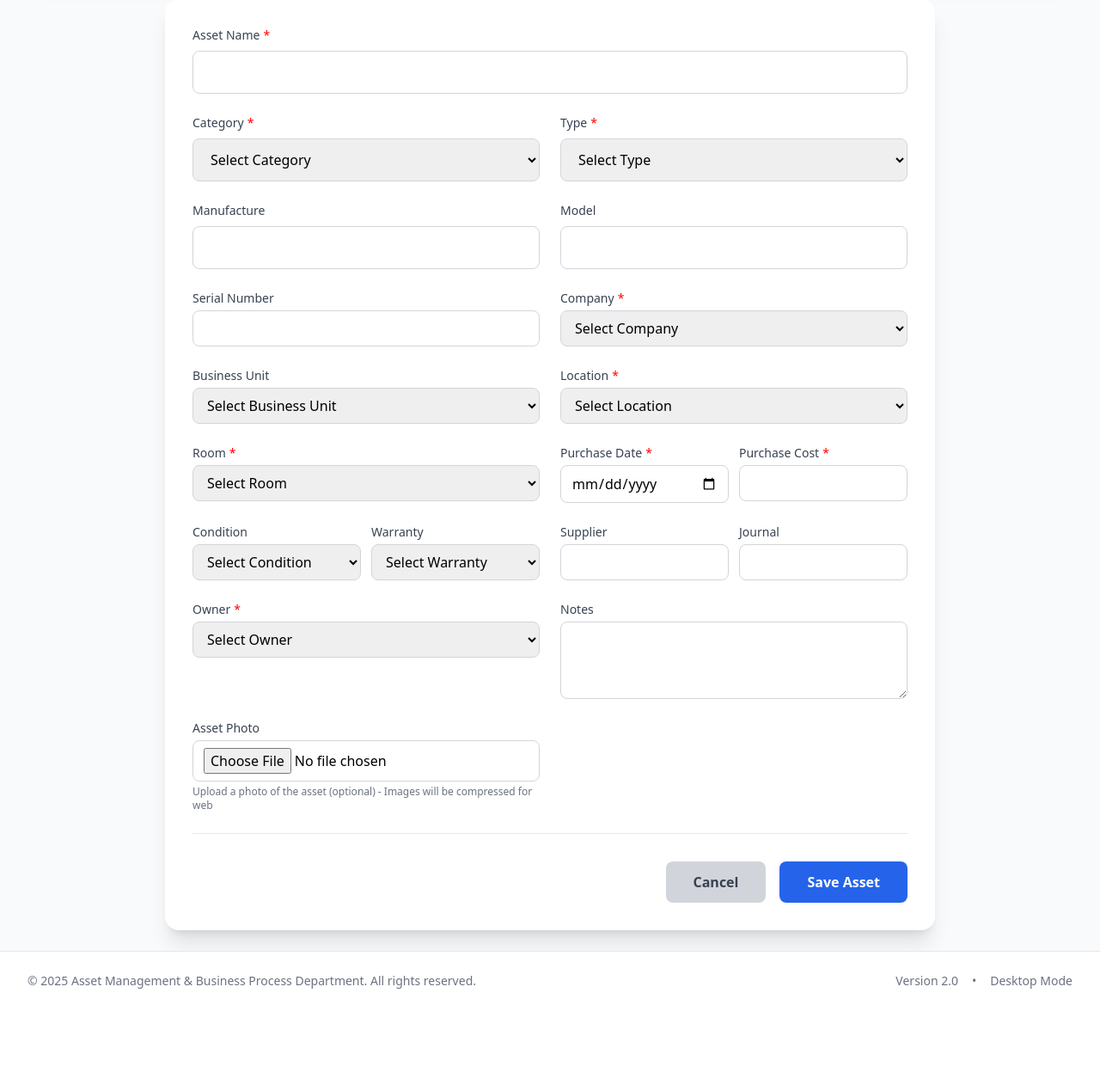
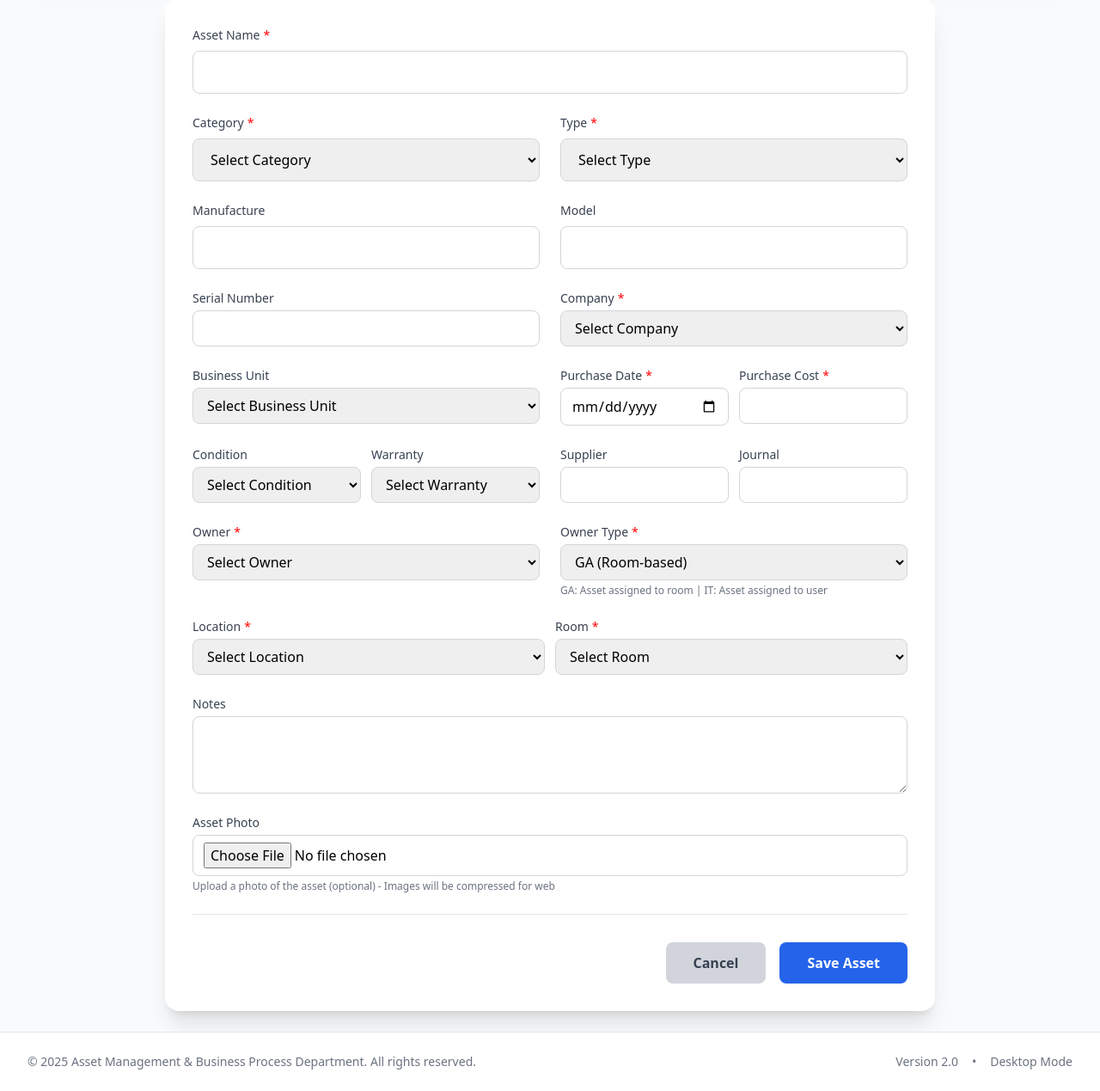
Before and after one commit to hafidzduddin88/asset_management, a Python web app: template app/templates/templates_desktop/asset_management/add.html in a window 1280 px wide. Shown: the part 246-1515 px from the top of the page at 86% size. Before the commit the page ends 1396 px from the top, so only its background shows below. Run offline with Jinja, Linux system fonts and the light colour scheme; the template is opened without the code that fills it, so the values that code supplies are empty; some libraries are stand-ins or nearby versions.

Commit message:
feat: add Owner Type field with GA/IT asset differentiation in add asset form
- Add owner_type dropdown (GA/IT) in add.html
- Implement conditional display: GA (location/room) vs IT (assigned user)
- Add assigned_user_name input with datalist autocomplete
- Update asset_management.py to handle owner_type and assigned_user_name
- Pass users list to template for autocomplete suggestions
- Add toggleAssignmentFields() JavaScript for dynamic field switching
- Conditional validation: required fields change based on owner type

```diff
--- a/app/templates/templates_desktop/asset_management/add.html
+++ b/app/templates/templates_desktop/asset_management/add.html
@@ -111,27 +111,6 @@
             </select>
         </div>
 
-        <!-- Location -->
-        <div>
-            <label for="location_name" class="block text-sm font-medium text-gray-700 required-field">Location</label>
-            <select name="location_name" id="location_name" required
-                class="mt-1 block w-full px-3 py-2 border border-gray-300 rounded-lg focus:ring-primary-500 focus:border-primary-500">
-                <option value="">Select Location</option>
-                {% for location in dropdown_options.locations.keys() %}
-                <option value="{{ location }}">{{ location }}</option>
-                {% endfor %}
-            </select>
-        </div>
-
-        <!-- Room -->
-        <div>
-            <label for="room_name" class="block text-sm font-medium text-gray-700 required-field">Room</label>
-            <select name="room_name" id="room_name" required
-                class="mt-1 block w-full px-3 py-2 border border-gray-300 rounded-lg focus:ring-primary-500 focus:border-primary-500">
-                <option value="">Select Room</option>
-            </select>
-        </div>
-
         <!-- Purchase Date & Cost -->
         <div class="grid grid-cols-2 gap-3">
             <div>
@@ -196,6 +175,62 @@
             </select>
         </div>
 
+        <!-- Owner Type Selection -->
+        <div>
+            <label for="owner_type" class="block text-sm font-medium text-gray-700 required-field">Owner Type</label>
+            <select name="owner_type" id="owner_type" required onchange="toggleAssignmentFields()"
+                class="mt-1 block w-full px-3 py-2 border border-gray-300 rounded-lg focus:ring-primary-500 focus:border-primary-500">
+                <option value="GA">GA (Room-based)</option>
+                <option value="IT">IT (User-based)</option>
+            </select>
+            <p class="mt-1 text-xs text-gray-500">GA: Asset assigned to room | IT: Asset assigned to user</p>
+        </div>
+        </div>
+
+        <!-- GA Fields (Location & Room) - Show by default -->
+        <div id="ga-fields">
+            <div class="grid grid-cols-2 gap-3">
+                <div>
+                    <label for="location_name_ga" class="block text-sm font-medium text-gray-700 required-field">Location</label>
+                    <select name="location_name" id="location_name_ga"
+                        class="mt-1 block w-full px-3 py-2 border border-gray-300 rounded-lg focus:ring-primary-500 focus:border-primary-500">
+                        <option value="">Select Location</option>
+                        {% for location in dropdown_options.locations.keys() %}
+                        <option value="{{ location }}">{{ location }}</option>
+                        {% endfor %}
+                    </select>
+                </div>
+                <div>
+                    <label for="room_name_ga" class="block text-sm font-medium text-gray-700 required-field">Room</label>
+                    <select name="room_name" id="room_name_ga"
+                        class="mt-1 block w-full px-3 py-2 border border-gray-300 rounded-lg focus:ring-primary-500 focus:border-primary-500">
+                        <option value="">Select Room</option>
+                    </select>
+                </div>
+            </div>
+        </div>
+
+        <!-- IT Fields (User Assignment) - Hidden by default -->
+        <div id="it-fields" style="display: none;">
+            <div>
+                <label for="assigned_user_name" class="block text-sm font-medium text-gray-700 required-field">Assigned To User</label>
+                <input type="text" name="assigned_user_name" id="assigned_user_name"
+                       list="users-list"
+                       placeholder="Type user name or username..."
+                       class="mt-1 block w-full px-3 py-2 border border-gray-300 rounded-lg focus:ring-primary-500 focus:border-primary-500">
+                <datalist id="users-list">
+                    {% if users %}
+                        {% for user in users %}
+                        <option value="{{ user.full_name }}">{{ user.username }}{% if user.business_unit_name %} - {{ user.business_unit_name }}{% endif %}</option>
+                        {% endfor %}
+                    {% endif %}
+                </datalist>
+                <p class="mt-1 text-xs text-gray-500">Type user's full name or username. System will auto-resolve to user ID.</p>
+            </div>
+        </div>
+
+        <div class="space-y-6">
+
         <!-- Notes -->
         <div>
             <label for="notes" class="block text-sm font-medium text-gray-700">Notes</label>
@@ -256,8 +291,8 @@ function updateTypes() {
 }
 
 function updateRooms() {
-    const locationSelect = document.getElementById('location_name');
-    const roomSelect = document.getElementById('room_name');
+    const locationSelect = document.getElementById('location_name_ga');
+    const roomSelect = document.getElementById('room_name_ga');
     const selectedLocation = locationSelect.value;
 
     // Clear existing options except first
@@ -270,6 +305,28 @@ function updateRooms() {
             option.textContent = room;
             roomSelect.appendChild(option);
         });
+    }
+}
+
+function toggleAssignmentFields() {
+    const ownerType = document.getElementById('owner_type').value;
+    const gaFields = document.getElementById('ga-fields');
+    const itFields = document.getElementById('it-fields');
+
+    if (ownerType === 'IT') {
+        gaFields.style.display = 'none';
+        itFields.style.display = 'block';
+        // Make IT field required, GA fields optional
+        document.getElementById('assigned_user_name').required = true;
+        document.getElementById('location_name_ga').required = false;
+        document.getElementById('room_name_ga').required = false;
+    } else {
+        gaFields.style.display = 'block';
+        itFields.style.display = 'none';
+        // Make GA fields required, IT field optional
+        document.getElementById('assigned_user_name').required = false;
+        document.getElementById('location_name_ga').required = true;
+        document.getElementById('room_name_ga').required = true;
     }
 }
 
@@ -349,7 +406,8 @@ document.getElementById('photo').addEventListener('change', async function(e) {
 
 document.addEventListener('DOMContentLoaded', function() {
     document.getElementById('category_name').addEventListener('change', updateTypes);
-    document.getElementById('location_name').addEventListener('change', updateRooms);
+    document.getElementById('location_name_ga').addEventListener('change', updateRooms);
+    toggleAssignmentFields(); // Initialize on page load
 });
 </script>
 {% endblock %}
```
Also changed, not shown: app/routes/asset_management.py (+17 -8 lines).
